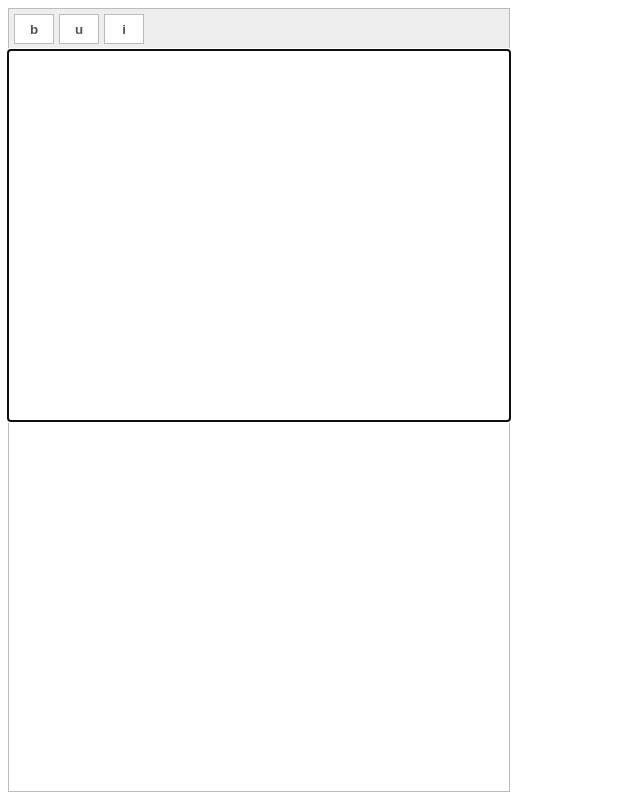
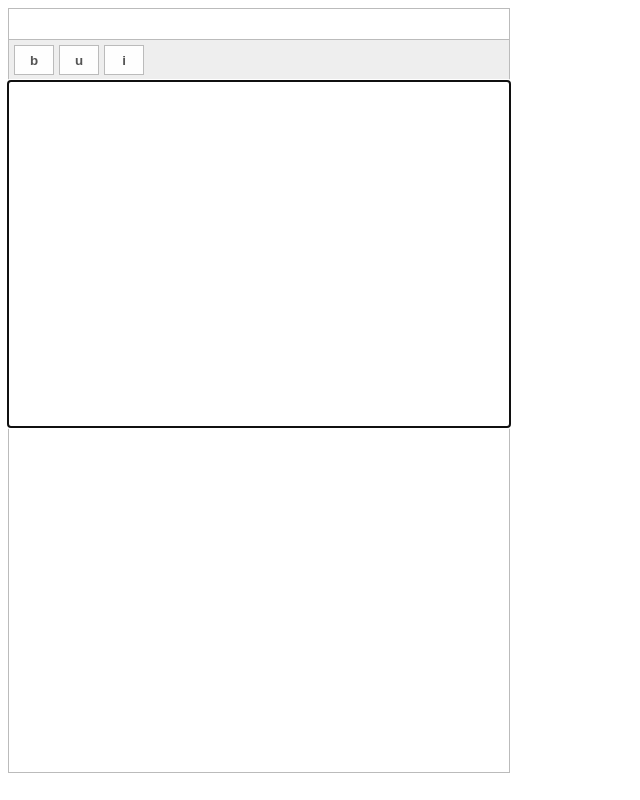
Before and after one commit to thkmon/BBJSEditor, a plain HTML site: page BBJSEditor/WebContent/bbjseditor.htm in a window 1280 px wide. Shown: the whole page, without its empty margins (0-640 px from the left). Drawn offline with Linux system fonts and the light colour scheme; a web font is replaced by a local one.

Commit message:
180722. modify design.

```diff
--- a/BBJSEditor/WebContent/bbjseditor.css
+++ b/BBJSEditor/WebContent/bbjseditor.css
@@ -42,8 +42,25 @@ p, h1, h2, h3, h4, h5, h6 {
 }
 
 
+.bbjseditor_titlebar {
+	border: 1px solid #BBBBBB;
+}
+
+
+.bbjseditor_title {
+	border: 0px solid #BBBBBB;
+	width: 99%;
+	height: 25px;
+	font-family: D2Coding;
+	font-size: 16px;
+}
+
+
 .bbjseditor_buttonbar {
-	border: 1px solid #BBBBBB;
+	border-top: 0px;
+	border-bottom: 1px solid #BBBBBB;
+	border-left: 1px solid #BBBBBB;
+	border-right: 1px solid #BBBBBB;
 	background-color: #EEEEEE;
 }
 
--- a/BBJSEditor/WebContent/bbjseditor.js
+++ b/BBJSEditor/WebContent/bbjseditor.js
@@ -13,14 +13,32 @@ bbjseditor.createEditor = function(_divId, _width) {
 
 	var divElem = document.getElementById(_divId);
 
+	var titleBarHeight = "30";
+	var titleBarStyle = "width: " + _width + "; height: " + titleBarHeight + "px;";
+
 	var buttonBarHeight = "40";
 	var buttonBarStyle = "width: " + _width + "; height: " + buttonBarHeight + "px;";
+
+	var titleBarObj = document.createElement("div");
+	titleBarObj.setAttribute("id", "bbjseditor_titlebar");
+	titleBarObj.setAttribute("class", "bbjseditor_titlebar");
+	titleBarObj.setAttribute("style", titleBarStyle);
+
+	var inputTitle = document.createElement("input");
+	inputTitle.setAttribute("type", "text");
+	inputTitle.setAttribute("id", "bbjseditor_title");
+	inputTitle.setAttribute("class", "bbjseditor_title");
+	inputTitle.setAttribute("maxlength", "200");
+	inputTitle.setAttribute("max", "200");
+	titleBarObj.appendChild(inputTitle);
+
+	divElem.appendChild(titleBarObj);
+
 
 	var buttonBarObj = document.createElement("div");
 	buttonBarObj.setAttribute("id", "bbjseditor_buttonbar");
 	buttonBarObj.setAttribute("class", "bbjseditor_buttonbar");
 	buttonBarObj.setAttribute("style", buttonBarStyle);
-
 
 	var boldButton = document.createElement("input");
 	boldButton.setAttribute("type", "button");
@@ -46,12 +64,12 @@ bbjseditor.createEditor = function(_divId, _width) {
 	italicButton.setAttribute("onclick", "bbjseditor.setItalic()");
 	buttonBarObj.appendChild(italicButton);
 
-
 	divElem.appendChild(buttonBarObj);
 
 
+	bbjseditor.titleBarHeight = titleBarHeight;
 	bbjseditor.buttonBarHeight = buttonBarHeight;
-	var editorHeight = bbjseditor.calcEditorHeight(buttonBarHeight) + "px";
+	var editorHeight = bbjseditor.calcEditorHeight() + "px";
 
 
 	var contentObj = document.createElement("div");
@@ -292,11 +310,12 @@ bbjseditor.startsWith = function(_target, _str) {
 
 
 bbjseditor.calcEditorHeight = function() {
+	var titleBarHeight = bbjseditor.parseInt(bbjseditor.titleBarHeight);
 	var buttonBarHeight = bbjseditor.parseInt(bbjseditor.buttonBarHeight);
-	var margin = 20;
+	var margin = 40;
 
 	var innerHeight = parseInt(window.innerHeight, 10);
-	var newVal = (innerHeight - buttonBarHeight - margin) / 2;
+	var newVal = (innerHeight - titleBarHeight - buttonBarHeight - margin) / 2;
 	newVal = bbjseditor.parseInt(newVal);
 
 	// minimum 100
```
